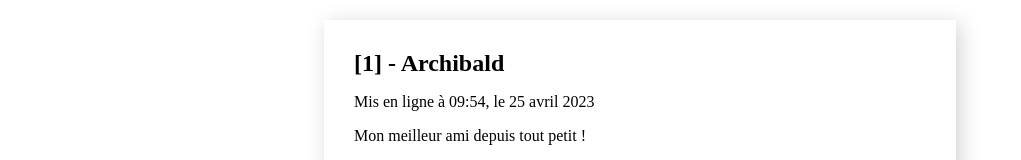
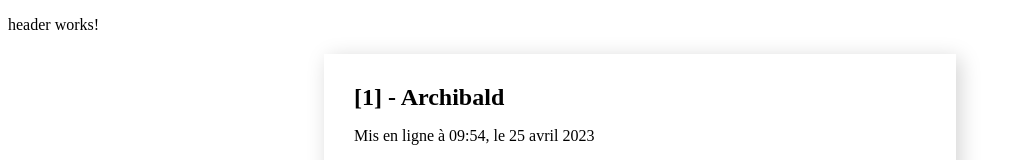
Before and after one commit to JordanMorin/AngularLearning, an Angular app in the folder snapface/: page / in a window 1280 px wide. Shown: the top 160 px of the page, without its empty margins (0-1021 px from the left). Built offline with nearby package versions, Linux system fonts and the light colour scheme; grey boxes are pictures that could not be loaded.

Commit message:
create new component 'header' and added the display of it bedore the component fance-snap-list

```diff
--- a/snapface/src/app/app.component.html
+++ b/snapface/src/app/app.component.html
@@ -1 +1,2 @@
+<app-header></app-header>
 <app-face-snap-list></app-face-snap-list>
--- a/snapface/src/app/app.module.ts
+++ b/snapface/src/app/app.module.ts
@@ -6,12 +6,14 @@ import { BrowserModule } from '@angular/platform-browser';
 import { AppComponent } from './app.component';
 import { FaceSnapComponent } from './face-snap/face-snap.component';
 import { FaceSnapListComponent } from './face-snap-list/face-snap-list.component';
+import { HeaderComponent } from './header/header.component';
 
 @NgModule({
     declarations: [
         AppComponent,
         FaceSnapComponent,
-        FaceSnapListComponent
+        FaceSnapListComponent,
+        HeaderComponent
     ],
     imports: [
         BrowserModule
--- /dev/null
+++ b/snapface/src/app/header/header.component.html
@@ -0,0 +1 @@
+<p>header works!</p>
```
Also changed, not shown: snapface/src/app/header/header.component.ts (added, +10 -0 lines), snapface/src/app/header/header.component.scss (added).
